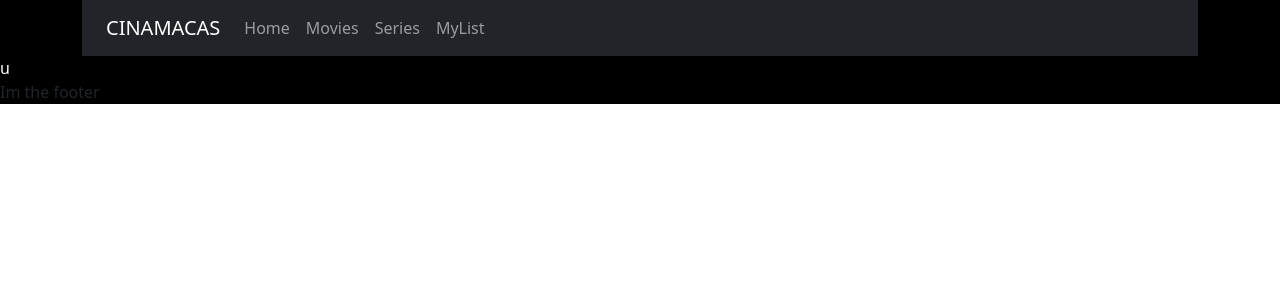
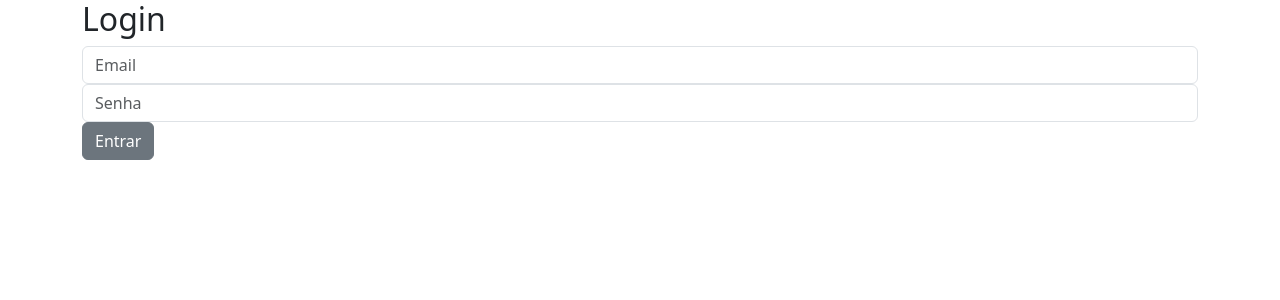
Before and after one commit to KAYSILVHA/desafio_codigo_-clone-_netflix, a React (Vite) app: page /auth in a window 1280 px wide. Shown: the top 300 px of the page. Built offline with nearby package versions, Linux system fonts and the light colour scheme.

Commit message:
criando estrutura  de login

```diff
--- a/index.html
+++ b/index.html
@@ -5,6 +5,7 @@
     <link rel="icon" type="image/svg+xml" href="./src/assets/images/favicon.jpg" />
     <meta name="viewport" content="width=device-width, initial-scale=1.0" />
     <title>CinemaCas | Sua tela, seu cinema.</title>
+
   </head>
   <body>
     <div id="root"></div>
--- a/src/Components/Layout/Layout.jsx
+++ b/src/Components/Layout/Layout.jsx
@@ -3,13 +3,11 @@ import { Outlet } from 'react-router-dom';
 import "./assets/style/style.scss"
 import Footer from './Footer/Footer';
 import Header from './Header/Header';
-import Principal from '../Pages/Principal/Principal';
 
 function Layout() {
   return (
     <div className='layout'>
       <Header />
-      <Principal />
       <Footer />
       <div>
         <Outlet />
--- a/src/Components/Pages/Login/Login.jsx
+++ b/src/Components/Pages/Login/Login.jsx
@@ -1,6 +1,9 @@
-// src/pages/Login.js
+import 'bootstrap/dist/css/bootstrap.min.css';
+
 import React, { useState } from 'react';
 import { useNavigate } from 'react-router-dom';
+import { Button, Container, Input } from 'reactstrap';
+
 
 function Login() {
   const [email, setEmail] = useState('');
@@ -8,62 +11,32 @@ function Login() {
   const navigate = useNavigate();
 
   const handleLogin = () => {
-    if (email && password) {
+    if (email === 'user@example.com' && password === 'password') {
+      localStorage.setItem('auth', 'true');
       navigate('/home');
     } else {
-      alert('Por favor, insira e-mail e senha válidos');
+      alert('Credenciais inválidas!');
     }
   };
 
   return (
-    <div style={styles.container}>
+    <Container className='container-fluid'>
       <h2>Login</h2>
-      <input
+      <Input
         type="email"
         placeholder="Email"
         value={email}
         onChange={(e) => setEmail(e.target.value)}
-        style={styles.input}
       />
-      <input
+      <Input
         type="password"
         placeholder="Senha"
         value={password}
         onChange={(e) => setPassword(e.target.value)}
-        style={styles.input}
       />
-      <button onClick={handleLogin} style={styles.button}>Entrar</button>
-    </div>
+      <Button onClick={handleLogin}>Entrar</Button>
+    </Container>
   );
 }
 
-const styles = {
-  container: {
-    display: 'flex',
-    flexDirection: 'column',
-    alignItems: 'center',
-    justifyContent: 'center',
-    height: '100vh',
-    backgroundColor: '#141414',
-    color: 'white'
-  },
-  input: {
-    margin: '10px 0',
-    padding: '10px',
-    borderRadius: '4px',
-    border: 'none',
-    width: '300px',
-    fontSize: '16px'
-  },
-  button: {
-    padding: '10px 20px',
-    backgroundColor: '#e50914',
-    color: 'white',
-    border: 'none',
-    borderRadius: '4px',
-    cursor: 'pointer',
-    fontSize: '16px'
-  }
-};
-
 export default Login;
--- a/src/Components/Pages/Principal/Principal.jsx
+++ /dev/null
@@ -1,13 +0,0 @@
-import { useState } from 'react'
-
-
-function Principal() {
-
-  return (
-    <div className='text-white'>
-      u
-    </div>
-  )
-}
-
-export default Principal;
--- a/src/Components/Routes/Route.jsx
+++ b/src/Components/Routes/Route.jsx
@@ -2,15 +2,19 @@ import React from 'react';
 import { BrowserRouter, Routes, Route, Navigate } from 'react-router-dom';
 import Home from "../../Home.jsx"
 import Login from '../Pages/Login/Login';
+import ProtectedRoute from '../Services/ProtectedRoute .jsx';
 
 
 function AppRoutes() {
     return (
         <BrowserRouter>
             <Routes>
-                <Route path="/" element={<Login />} />
-                <Route path="/home" element={<Home/>} />
-                {/* <Route path="/movie/:id" element={<MovieDetails />} /> */}
+                <Route path="/auth" element={<Login />} />
+                <Route
+                    path="/home"
+                    element={<ProtectedRoute><Home /></ProtectedRoute>}
+                />
+                <Route path="/" element={<Navigate to="/auth" />} />
             </Routes>
         </BrowserRouter>
     );
--- /dev/null
+++ b/src/Components/Services/ProtectedRoute .jsx
@@ -0,0 +1,11 @@
+// src/components/ProtectedRoute.js
+import React from 'react';
+import { Navigate } from 'react-router-dom';
+
+function ProtectedRoute({ children }) {
+  const isAuthenticated = localStorage.getItem('auth') === 'true';
+
+  return isAuthenticated ? children : <Navigate to="/auth" />;
+}
+
+export default ProtectedRoute;
--- a/src/Home.jsx
+++ b/src/Home.jsx
@@ -1,14 +1,20 @@
-import { useState } from 'react'
-import Layout from './Components/Layout/Layout';
-
+import React from 'react';
+import { useNavigate } from 'react-router-dom';
 
 function Home() {
+  const navigate = useNavigate();
+
+  const handleLogout = () => {
+    localStorage.removeItem('auth');
+    navigate('/auth');
+  };
 
   return (
-    <>
-    <Layout/>
-    </>
-  )
+    <div>
+      <h2>Bem-vindo à Página Inicial</h2>
+      <button onClick={handleLogout}>Sair</button>
+    </div>
+  );
 }
 
 export default Home;
--- a/src/main.jsx
+++ b/src/main.jsx
@@ -1,10 +1,11 @@
 import React from 'react'
 import ReactDOM from 'react-dom/client'
 import Home from './Home.jsx'
+import AppRoutes from './Components/Routes/Route.jsx'
 
 
 ReactDOM.createRoot(document.getElementById('root')).render(
   <React.StrictMode>
-    <Home />
-  </React.StrictMode>,
+    <AppRoutes  />
+  </React.StrictMode>
 )
```
Also changed, not shown: src/Components/Pages/Login/assets/images/bg-login.jpg (added), src/Components/Pages/Principal/assets/style/style.scss (deleted).
